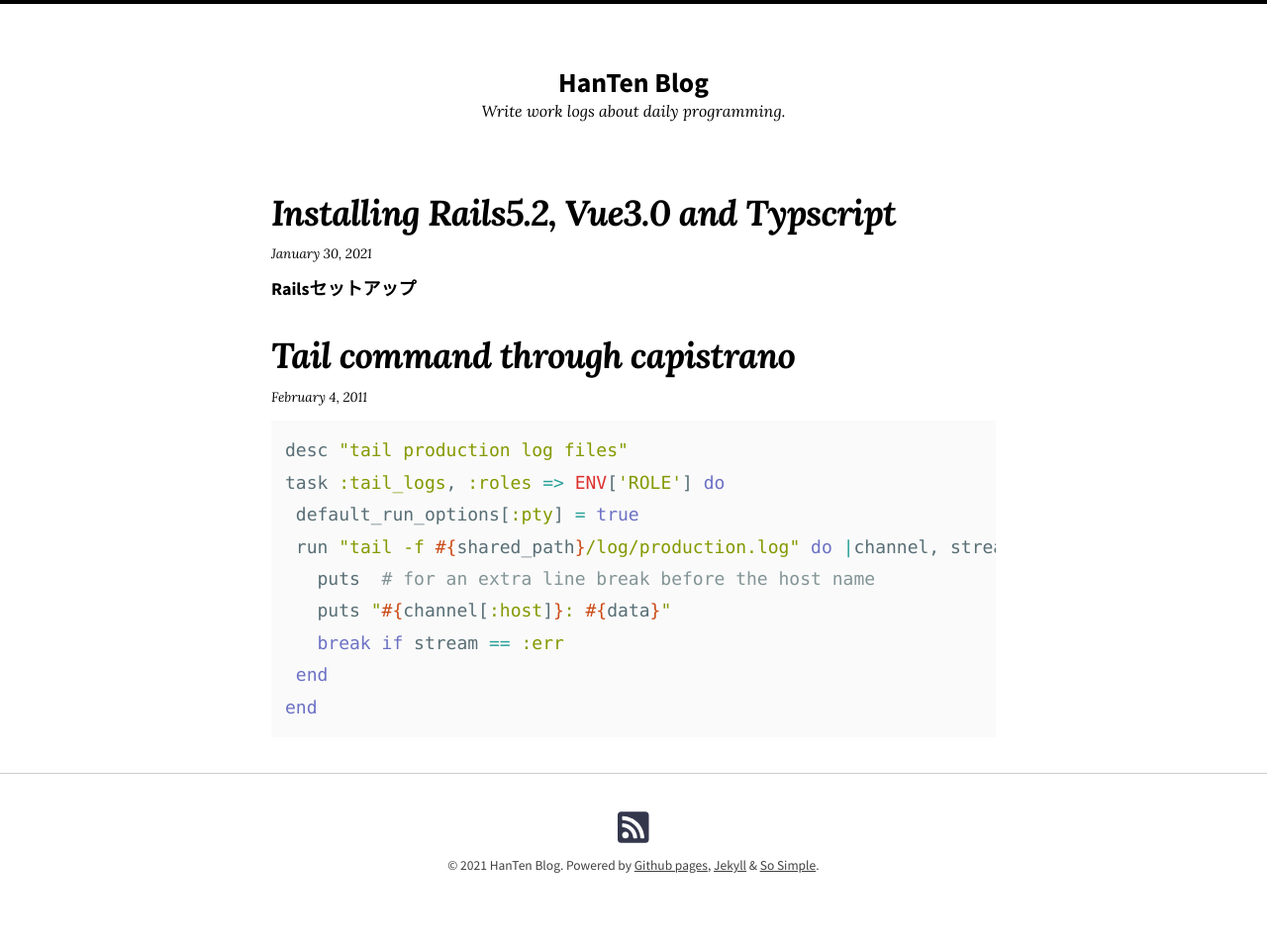
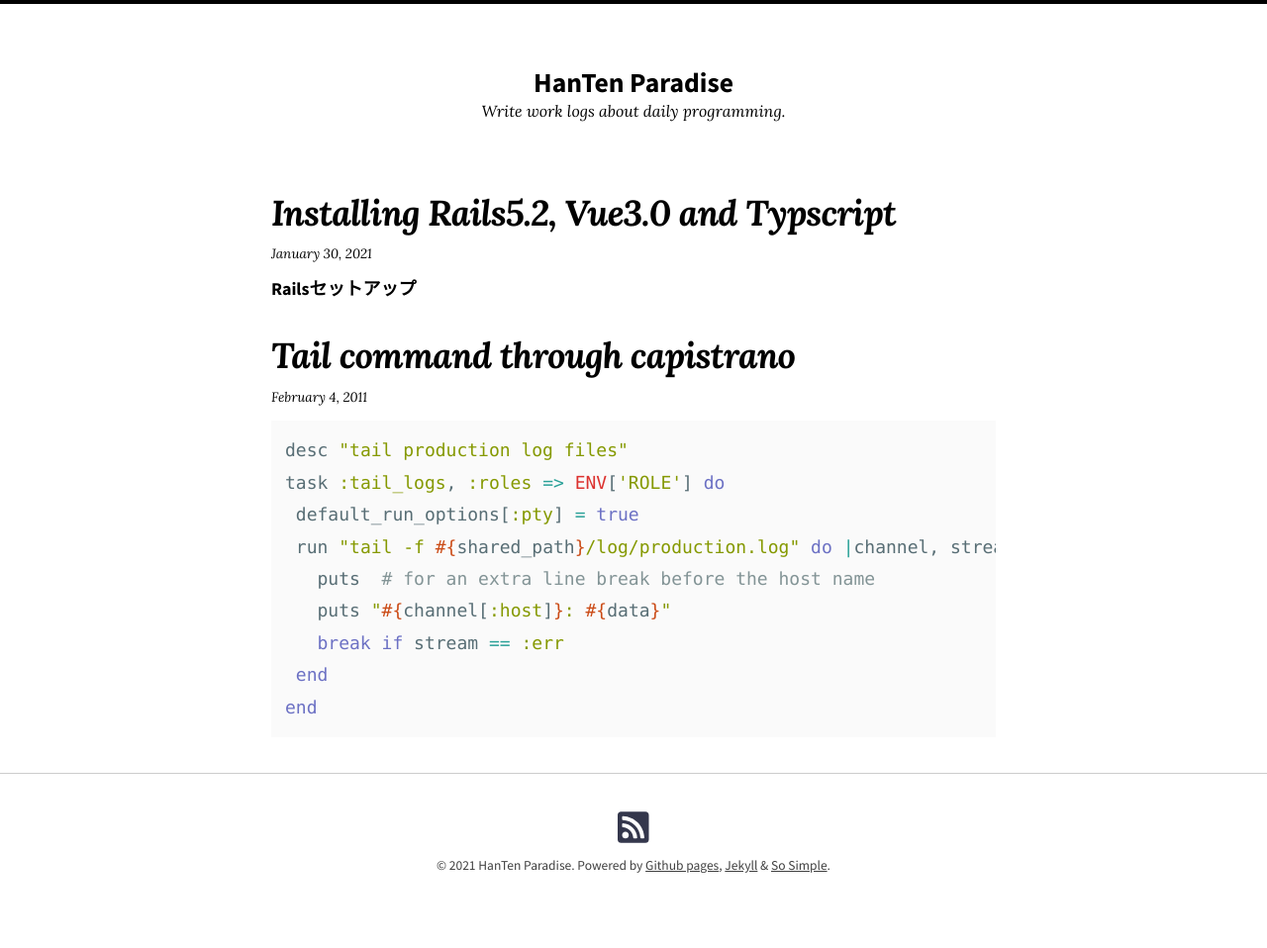
Before and after one commit to shunsuke1980/shunsuke1980.github.io, a Jekyll site: the page built from index.md, in a window 1280 px wide. Shown: the whole page at 99% size. Built offline with Jekyll 4.4.1, drawn with Linux system fonts in a browser that asks for light colours; nearby versions of some CDN libraries.

Commit message:
GA更新

```diff
--- a/_config.yml
+++ b/_config.yml
@@ -17,7 +17,7 @@ theme: jekyll-theme-so-simple
 # remote_theme: mmistakes/so-simple-theme
 skin: "/assets/css/skins/default.css"
 locale: en-US
-title: HanTen Blog
+title: HanTen Paradise
 description: >- # this means to ignore newlines until "baseurl:"
   Write work logs about daily programming.
 baseurl: # the subpath of your site, e.g. "/blog"
@@ -35,7 +35,7 @@ google_fonts:
     weights: "400,400i,700,700i"
   - name: "Lora"
     weights: "400,400i,700,700i"
-google_analytics: "G-VM5MDVFSWS"
+google_analytics: "UA-189316501-1"
 disqus:
   shortname: # Disqus shortname, e.g. "my_disqus_shortname"
 twitter:
```
